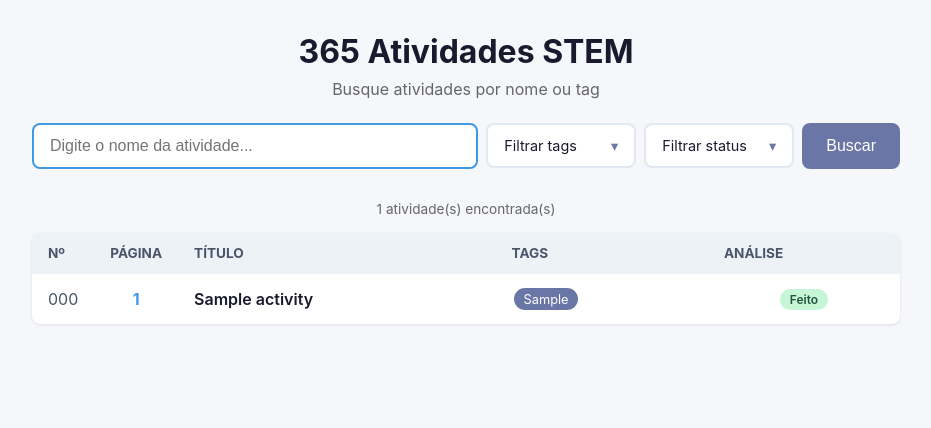
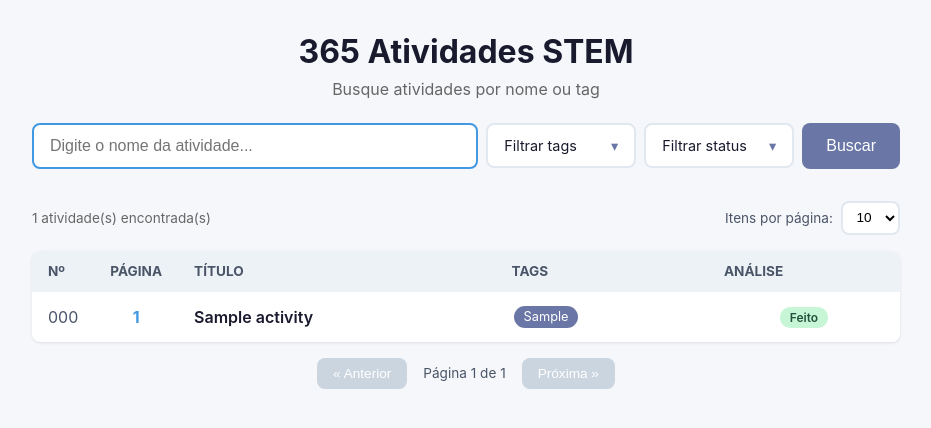
Before and after one commit to ailtonjaj/sumario-sds, a FastAPI app: page / in a window 1280 px wide. Shown: the part 56-484 px from the top of the page, without its empty margins (174-1105 px from the left). Run offline with FastAPI, Linux system fonts and the light colour scheme; tables that the repository leaves empty hold one stand-in row (values such as "Sample post").

Commit message:
feat: adiciona paginação na listagem de atividades
Permite escolher 5, 10 ou 20 itens por página e torna apenas a lista
de resultados scrollável, mantendo a página fixa.

```diff
--- a/frontend/static/style.css
+++ b/frontend/static/style.css
@@ -104,6 +104,70 @@ main {
   padding: 0.75rem 1rem;
   font-size: 0.85rem;
   text-transform: uppercase;
+  color: #4a5568;
+  position: sticky;
+  top: 0;
+  z-index: 1;
+}
+.results-toolbar {
+  display: flex;
+  align-items: center;
+  justify-content: space-between;
+  gap: 1rem;
+  margin-bottom: 1rem;
+}
+.results-toolbar .count {
+  margin-bottom: 0;
+}
+.page-size-select {
+  display: flex;
+  align-items: center;
+  gap: 0.5rem;
+  font-size: 0.85rem;
+  color: #4a5568;
+  white-space: nowrap;
+}
+.page-size-select select {
+  padding: 0.4rem 0.6rem;
+  border: 2px solid #e2e8f0;
+  border-radius: 8px;
+  background: white;
+  font-size: 0.85rem;
+}
+.results-scroll {
+  max-height: 480px;
+  overflow-y: auto;
+  border-radius: 8px;
+  box-shadow: 0 1px 3px rgba(0, 0, 0, 0.1);
+}
+.results-scroll table {
+  box-shadow: none;
+}
+.pagination {
+  display: flex;
+  align-items: center;
+  justify-content: center;
+  gap: 1rem;
+  margin-top: 1rem;
+}
+.pagination button {
+  padding: 0.5rem 1rem;
+  border: none;
+  border-radius: 8px;
+  background: #6a77a6;
+  color: white;
+  cursor: pointer;
+  font-size: 0.85rem;
+}
+.pagination button:hover:not(:disabled) {
+  background: #5a6796;
+}
+.pagination button:disabled {
+  background: #cbd5e0;
+  cursor: not-allowed;
+}
+.pagination-info {
+  font-size: 0.85rem;
   color: #4a5568;
 }
 .results td {
--- a/frontend/templates/index.html
+++ b/frontend/templates/index.html
@@ -32,6 +32,11 @@
 <div id="results" class="results"></div>
 
 <script>
+    const PAGE_SIZE_OPTIONS = [5, 10, 20];
+    let currentData = [];
+    let currentPage = 1;
+    let pageSize = PAGE_SIZE_OPTIONS[1];
+
     const input = document.getElementById("searchTerm");
     input.addEventListener("keyup", (e) => { if (e.key === "Enter") buscar(); });
 
@@ -63,15 +68,32 @@
         for (const t of tags) url += "tag=" + encodeURIComponent(t) + "&";
         if (status) url += "status=" + encodeURIComponent(status);
         const res = await fetch(url);
-        const data = await res.json();
+        currentData = await res.json();
+        currentPage = 1;
+        renderResults();
+    }
+
+    function renderResults() {
         const container = document.getElementById("results");
-        if (data.length === 0) {
+        if (currentData.length === 0) {
             container.innerHTML = "<p class='empty'>Nenhuma atividade encontrada.</p>";
             return;
         }
-        let html = `<p class="count">${data.length} atividade(s) encontrada(s)</p>`;
-        html += "<table><thead><tr><th>Nº</th><th>Página</th><th>Título</th><th>Tags</th><th>Análise</th></tr></thead><tbody>";
-        for (const activity of data) {
+        const totalPages = Math.max(1, Math.ceil(currentData.length / pageSize));
+        currentPage = Math.min(currentPage, totalPages);
+        const start = (currentPage - 1) * pageSize;
+        const pageItems = currentData.slice(start, start + pageSize);
+
+        let html = `<div class="results-toolbar">
+            <p class="count">${currentData.length} atividade(s) encontrada(s)</p>
+            <label class="page-size-select">Itens por página:
+                <select id="pageSizeSelect">
+                    ${PAGE_SIZE_OPTIONS.map(n => `<option value="${n}" ${n === pageSize ? "selected" : ""}>${n}</option>`).join("")}
+                </select>
+            </label>
+        </div>`;
+        html += '<div class="results-scroll"><table><thead><tr><th>Nº</th><th>Página</th><th>Título</th><th>Tags</th><th>Análise</th></tr></thead><tbody>';
+        for (const activity of pageItems) {
             const hasAnalysis = activity.analysis
               ? '<span class="badge badge-done">Feito</span>'
               : '<span class="badge badge-pending">Pendente</span>';
@@ -83,8 +105,25 @@
                 <td class="analysis-icon">${hasAnalysis}</td>
             </tr>`;
         }
-        html += "</tbody></table>";
+        html += "</tbody></table></div>";
+        html += `<div class="pagination">
+            <button type="button" id="prevPage" ${currentPage <= 1 ? "disabled" : ""}>&laquo; Anterior</button>
+            <span class="pagination-info">Página ${currentPage} de ${totalPages}</span>
+            <button type="button" id="nextPage" ${currentPage >= totalPages ? "disabled" : ""}>Próxima &raquo;</button>
+        </div>`;
         container.innerHTML = html;
+
+        document.getElementById("pageSizeSelect").addEventListener("change", (e) => {
+            pageSize = parseInt(e.target.value, 10);
+            currentPage = 1;
+            renderResults();
+        });
+        document.getElementById("prevPage").addEventListener("click", () => {
+            if (currentPage > 1) { currentPage--; renderResults(); }
+        });
+        document.getElementById("nextPage").addEventListener("click", () => {
+            if (currentPage < totalPages) { currentPage++; renderResults(); }
+        });
     }
 
     function formatTags(tags) {
```
